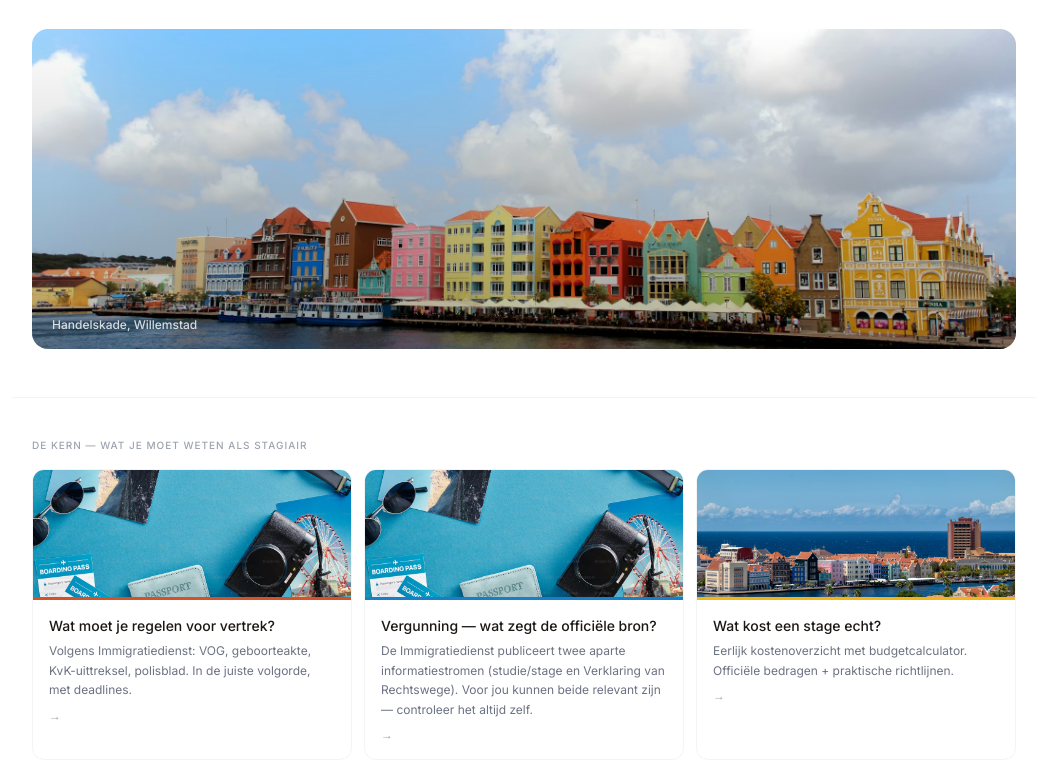
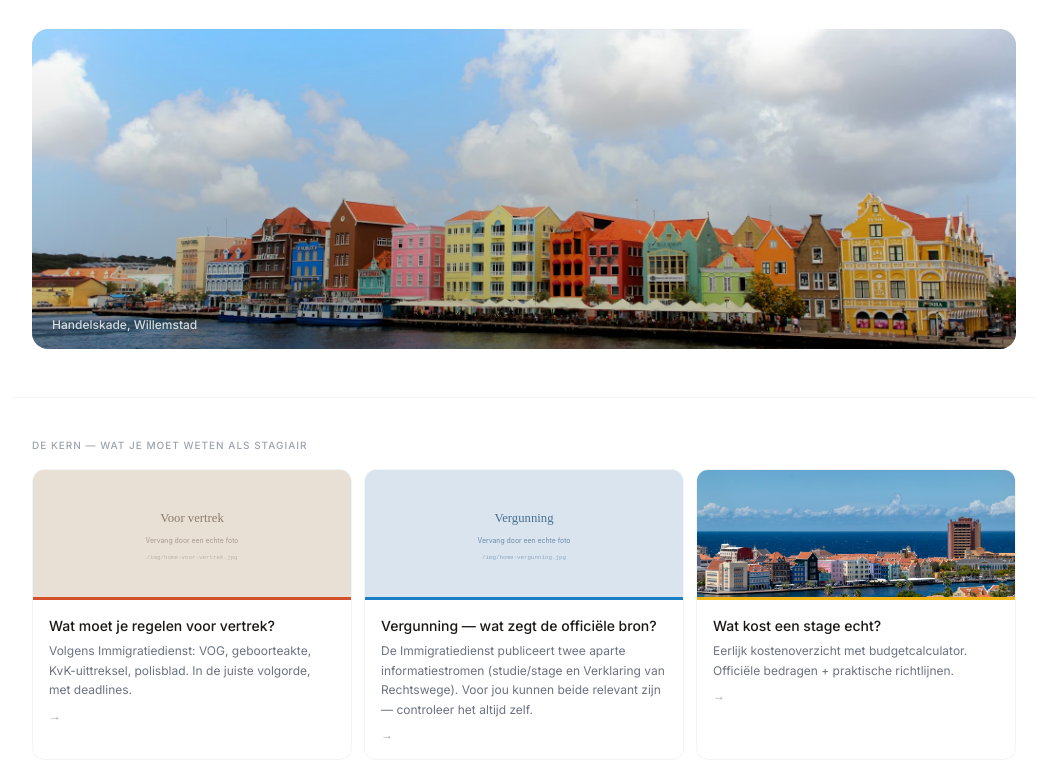
Before and after one commit to jessevenniker/stagestart, a React (Vite) app: page / in a window 1280 px wide. Shown: the part 409-1180 px from the top of the page, without its empty margins (116-1163 px from the left). Built offline with nearby package versions, Linux system fonts and the light colour scheme; no server answers.

Commit message:
Home: twee losse card-placeholders voor voor-vertrek en vergunning (in plaats van dubbele foto)

```diff
--- a/src/pages/Home.jsx
+++ b/src/pages/Home.jsx
@@ -10,14 +10,14 @@ const TOPICS = [
     color: '#D4522A',
     title: 'Wat moet je regelen voor vertrek?',
     desc: 'Volgens Immigratiedienst: VOG, geboorteakte, KvK-uittreksel, polisblad. In de juiste volgorde, met deadlines.',
-    img: '/img/paspoort-en-reisdocumenten.jpg',
+    img: '/img/home-voor-vertrek.svg',
   },
   {
     to: '/vergunning',
     color: '#1A7EC5',
     title: 'Vergunning — wat zegt de officiële bron?',
     desc: 'De Immigratiedienst publiceert twee aparte informatiestromen (studie/stage en Verklaring van Rechtswege). Voor jou kunnen beide relevant zijn — controleer het altijd zelf.',
-    img: '/img/paspoort-en-reisdocumenten.jpg',
+    img: '/img/home-vergunning.svg',
   },
   {
     to: '/kosten',
```
Also changed, not shown: public/img/home-vergunning.svg (added), public/img/home-voor-vertrek.svg (added).
